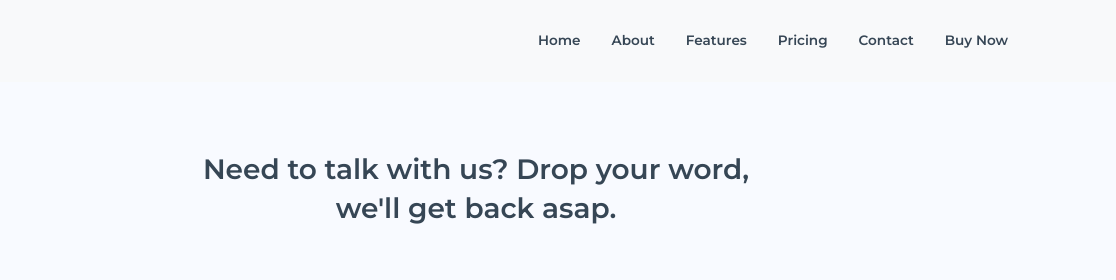
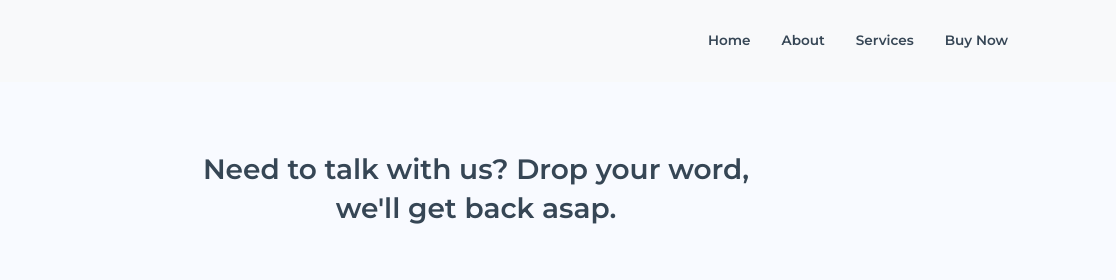
Before and after one commit to azadknh/hardnet, a plain HTML site: page contact.html in a window 1280 px wide. Shown: the top 280 px of the page, 164-1280 px from the left. Drawn offline with Linux system fonts and the light colour scheme; files whose address does not match are found by name.

Commit message:
contact-nav-changes

```diff
--- a/contact.html
+++ b/contact.html
@@ -28,9 +28,7 @@
               <ul class="navbar-nav ml-auto navbar-right">
                 <li class="nav-item"><a class="nav-link js-scroll-trigger" href="index.html">Home</a></li>
                 <li class="nav-item"><a class="nav-link js-scroll-trigger" href="index.html#features">About</a></li>
-                <li class="nav-item"><a class="nav-link js-scroll-trigger" href="index.html#services">Features</a></li>
-                <li class="nav-item"><a class="nav-link js-scroll-trigger" href="index.html#pricing">Pricing</a></li>
-                <li class="nav-item"><a class="nav-link js-scroll-trigger" href="contact.html">Contact</a></li>
+                <li class="nav-item"><a class="nav-link js-scroll-trigger" href="contact.html">Services</a></li>
                 <li class="nav-item"><a class="nav-link js-scroll-trigger" href="#buy">Buy Now</a></li>
               </ul>
             </div>
```
